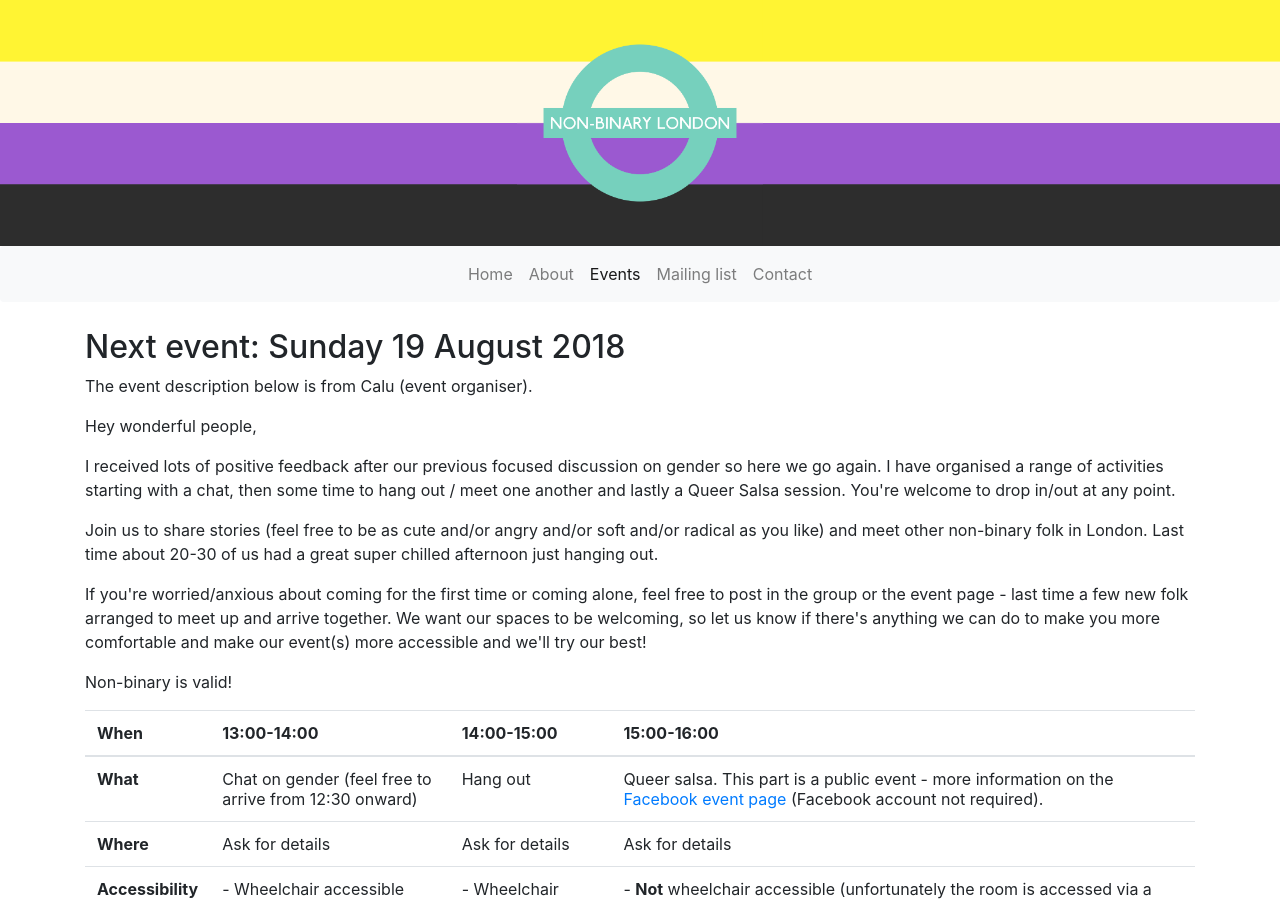
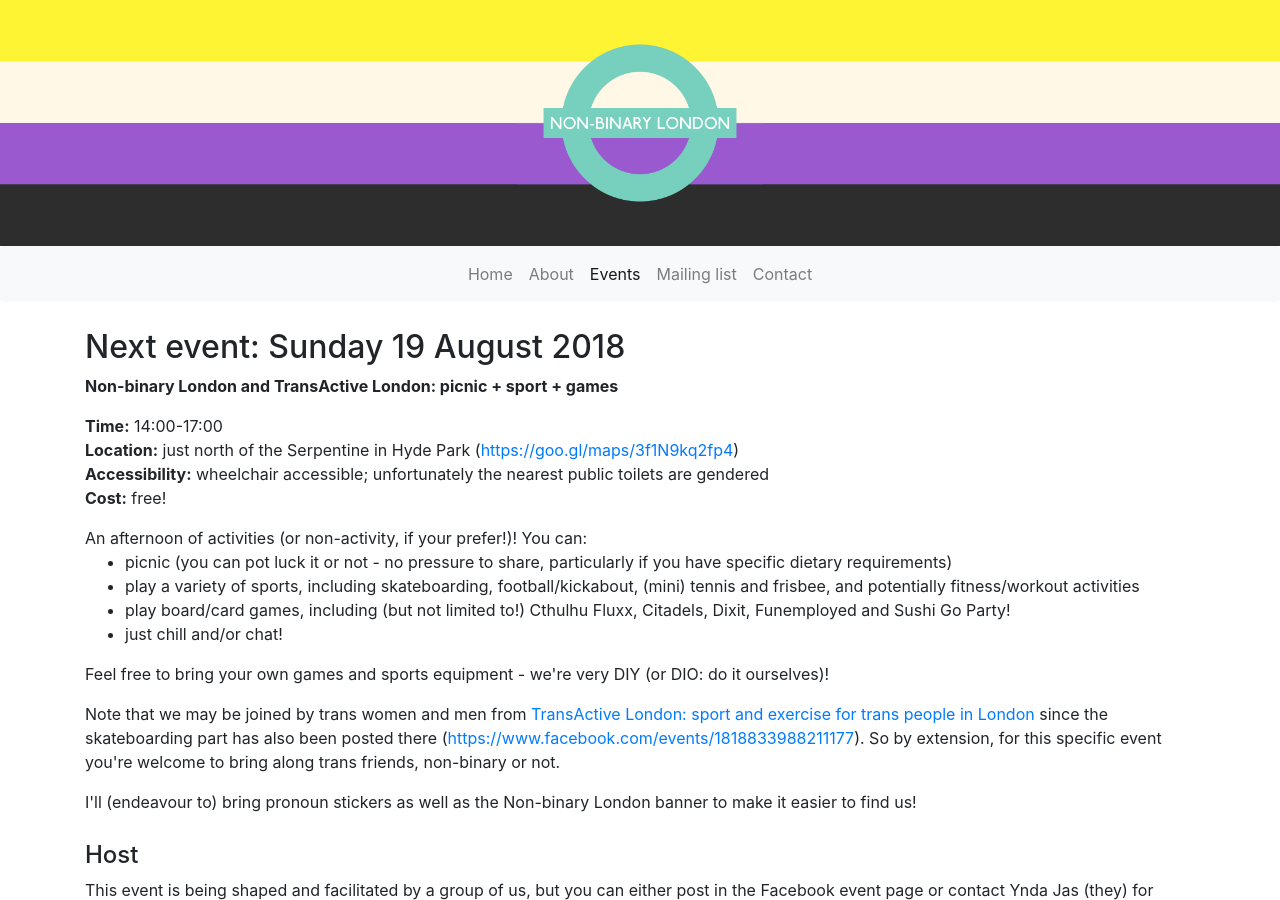
Before and after one commit to nonbinarylondon/Non-binary-London-website, a Jekyll site: the page built from events.html, in a window 1280 px wide and 900 px high. Built offline with Jekyll 4.4.1, drawn with Linux system fonts in a browser that asks for light colours; nearby versions of some CDN libraries; some of the changed text lies outside the part shown.

Commit message:
Updated content

```diff
--- a/events.html
+++ b/events.html
@@ -4,60 +4,28 @@ layout: default
 ---
 <h2>Next event: Sunday 19 August 2018</h2>
 
-<p>The event description below is from Calu (event organiser).</p>
+<p><strong>Non-binary London and TransActive London: picnic + sport + games</strong></p>
 
-<p>Hey wonderful people,</p>
+<p><strong>Time:</strong> 14:00-17:00<br><strong>Location:</strong> just north of the Serpentine in Hyde Park (<a href="https://goo.gl/maps/3f1N9kq2fp4" target="_blank">https://goo.gl/maps/3f1N9kq2fp4</a>)<br><strong>Accessibility:</strong> wheelchair accessible; unfortunately the nearest public toilets are gendered<br><strong>Cost:</strong> free!</p>
 
-<p>I received lots of positive feedback after our previous focused discussion on gender so here we go again. I have organised a range of activities starting with a chat, then some time to hang out / meet one another and lastly a Queer Salsa session. You're welcome to drop in/out at any point.</p>
 
-<p>Join us to share stories (feel free to be as cute and/or angry and/or soft and/or radical as you like) and meet other non-binary folk in London. Last time about 20-30 of us had a great super chilled afternoon just hanging out.</p>
+<p class="before-list">An afternoon of activities (or non-activity, if your prefer!)! You can:</p>
+<ul>
+  <li>picnic (you can pot luck it or not - no pressure to share, particularly if you have specific dietary requirements)</li>
+  <li>play a variety of sports, including skateboarding, football/kickabout, (mini) tennis and frisbee, and potentially fitness/workout activities</li>
+  <li>play board/card games, including (but not limited to!) Cthulhu Fluxx, Citadels, Dixit, Funemployed and Sushi Go Party!</li>
+  <li>just chill and/or chat!</li>
+</ul>
 
-<p>If you're worried/anxious about coming for the first time or coming alone, feel free to post in the group or the event page - last time a few new folk arranged to meet up and arrive together. We want our spaces to be welcoming, so let us know if there's anything we can do to make you more comfortable and make our event(s) more accessible and we'll try our best!</p>
+<p>Feel free to bring your own games and sports equipment - we're very DIY (or DIO: do it ourselves)!</p>
 
-<p>Non-binary is valid!</p>
+<p>Note that we may be joined by trans women and men from <a href="https://www.facebook.com/groups/transactivelondon" target="_blank">TransActive London: sport and exercise for trans people in London</a> since the skateboarding part has also been posted there (<a href="https://www.facebook.com/events/1818833988211177" target="_blank">https://www.facebook.com/events/1818833988211177</a>). So by extension, for this specific event you're welcome to bring along trans friends, non-binary or not.</p>
 
-<div class="table-responsive">
-  <table class="table" style="width:auto">
-    <thead>
-      <tr>
-        <th scope="col">When</th>
-        <th scope="col">13:00-14:00</th>
-        <th scope="col">14:00-15:00</th>
-        <th scope="col">15:00-16:00</th>
-      </tr>
-    </thead>
-    <tbody>
-      <tr>
-        <th scope="row">What</th>
-        <td>Chat on gender (feel free to arrive from 12:30 onward)</td>
-        <td>Hang out</td>
-        <td>Queer salsa. This part is a public event - more information on the <a href="https://www.facebook.com/events/641121446287531" target="_blank">Facebook event page</a> (Facebook account not required).</td>
-      </tr>
-      <tr>
-        <th scope="row">Where</th>
-        <td>Ask for details</td>
-        <td nowrap>Ask for details</td>
-        <td>Ask for details</td>
-      </tr>
-      <tr>
-        <th scope="row">Accessibility</th>
-        <td>- Wheelchair accessible<br>- Gender-neutral toilets</td>
-        <td>- Wheelchair accessible<br>- Gender-neutral toilets</td>
-        <td>- <strong>Not</strong> wheelchair accessible (unfortunately the room is accessed via a standard-sized staircase - the organiser will seek out a different venue for any future events)<br>- Gender-neutral toilets</td>
-      </tr>
-      <tr>
-      <th scope="row">Cost</th>
-      <td>Free</a></td>
-      <td>Free</a></td>
-      <td>£5 via <a href="https://www.eventbrite.co.uk/e/non-binary-speed-dating-tickets-47835165267" target="_blank">Eventbrite</a></td>
-      </tr>
-    </tbody>
-  </table>
-</div>
+<p>I'll (endeavour to) bring pronoun stickers as well as the Non-binary London banner to make it easier to find us!</p>
 
 <h4>Host</h4>
 
-<p>This event is being hosted by Calu Lema (they/them) who you contact via <a href="mailto:queernewham@gmail.com?subject=nonbinary.london contact: 19 August event">queernewham@gmail.com</a>.</p>
+<p>This event is being shaped and facilitated by a group of us, but you can either post in the Facebook event page or contact Ynda Jas (they) for general enquiries. You can contact Ynda on Facebook, email (<a href="mailto:yndajas@gmail.com?subject=nonbinary.london contact: 8 September event">yndajas@gmail.com</a>) or SMS/WhatsApp/call (07965 354 610)</p>
 
 <h2>Upcoming</h2>
 <p>A few events are in the works, but dates are to be confirmed.</p>
@@ -80,4 +52,4 @@ layout: default
 
 <h4>Friday 22 June 2018</h4>
 
-<p>18:00-19:30: Hang out/food/drink<br>19:45-22:00: <a href="https://www.facebook.com/events/1310700882363319" target="_blank">Non Binary Cabaret Magical Creatures special</a><br>Hosts: Becka Turbett (they) and Ynda Jas (they)</p>
+<p>18:00-19:30: hang out/food/drink<br>19:45-22:00: <a href="https://www.facebook.com/events/1310700882363319" target="_blank">Non Binary Cabaret Magical Creatures special</a><br>Hosts: Becka Turbett (they) and Ynda Jas (they)</p>
```
Also changed, not shown: other parts of events.html (+5 -1 lines).
